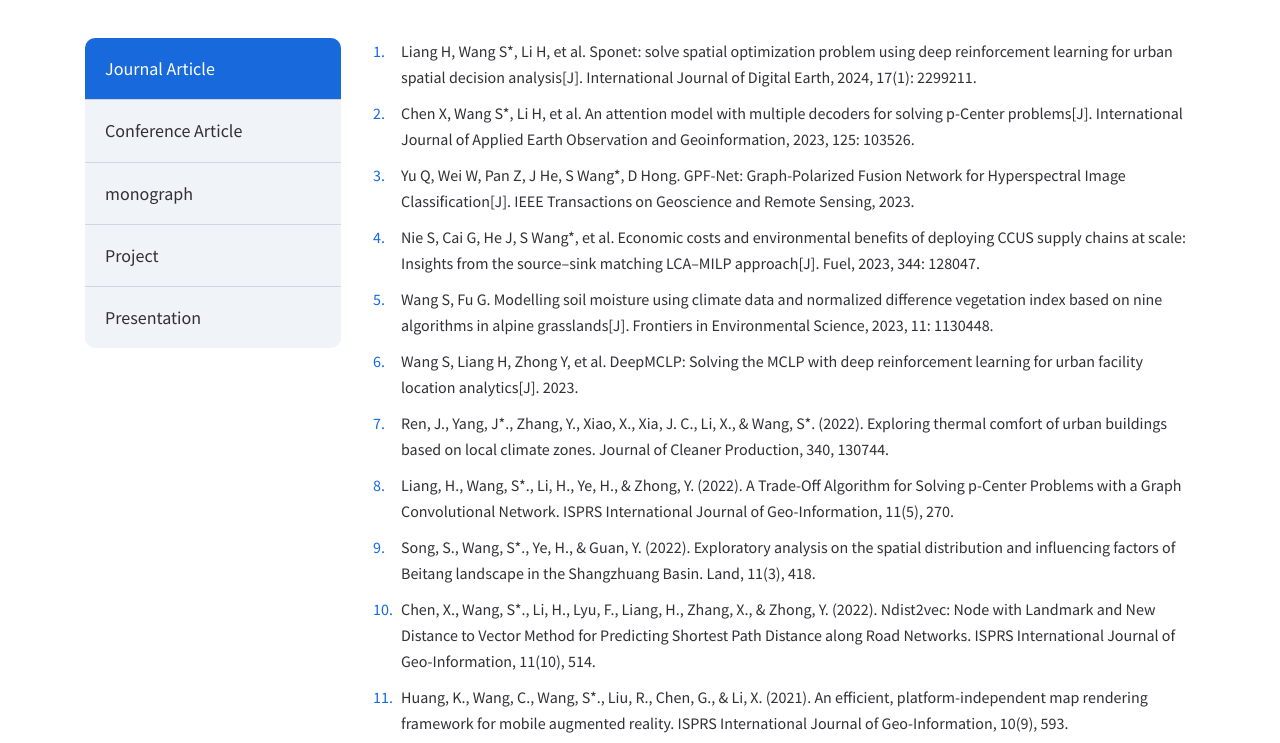
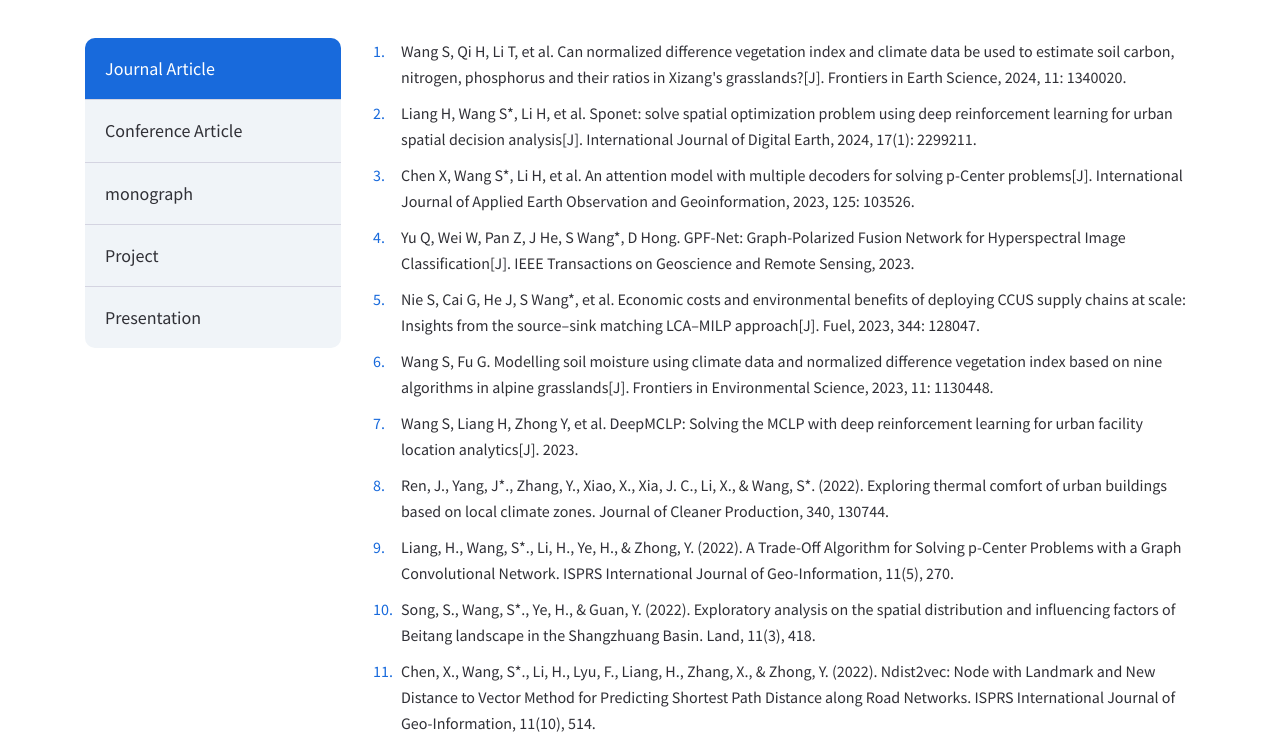
Before and after one commit to HIGISX/higisx.github.io, a plain HTML site: page en/publication.html in a window 1280 px wide. Shown: the part 284-1027 px from the top of the page. Drawn offline with Linux system fonts and the light colour scheme; files whose address does not match are found by name.

Commit message:
240311 commit2

```diff
--- a/en/publication.html
+++ b/en/publication.html
@@ -187,6 +187,7 @@
                                     <!-- 期刊论文 -->
 									<div class="tabs-item content active">
                                         <ol>
+                                            <li>Wang S, Qi H, Li T, et al. Can normalized difference vegetation index and climate data be used to estimate soil carbon, nitrogen, phosphorus and their ratios in Xizang's grasslands?[J]. Frontiers in Earth Science, 2024, 11: 1340020.</li>
                                             <li>Liang H, Wang S*, Li H, et al. Sponet: solve spatial optimization problem using deep reinforcement learning for urban spatial decision analysis[J]. International Journal of Digital Earth, 2024, 17(1): 2299211.</li>
                                             <li>Chen X, Wang S*, Li H, et al. An attention model with multiple decoders for solving p-Center problems[J]. International Journal of Applied Earth Observation and Geoinformation, 2023, 125: 103526.</li>
                                             <li>Yu Q, Wei W, Pan Z, J He, S Wang*, D Hong. GPF-Net: Graph-Polarized Fusion Network for Hyperspectral Image Classification[J]. IEEE Transactions on Geoscience and Remote Sensing, 2023.</li>
```
Also changed, not shown: zh/publication.html (+1 -0 lines).
